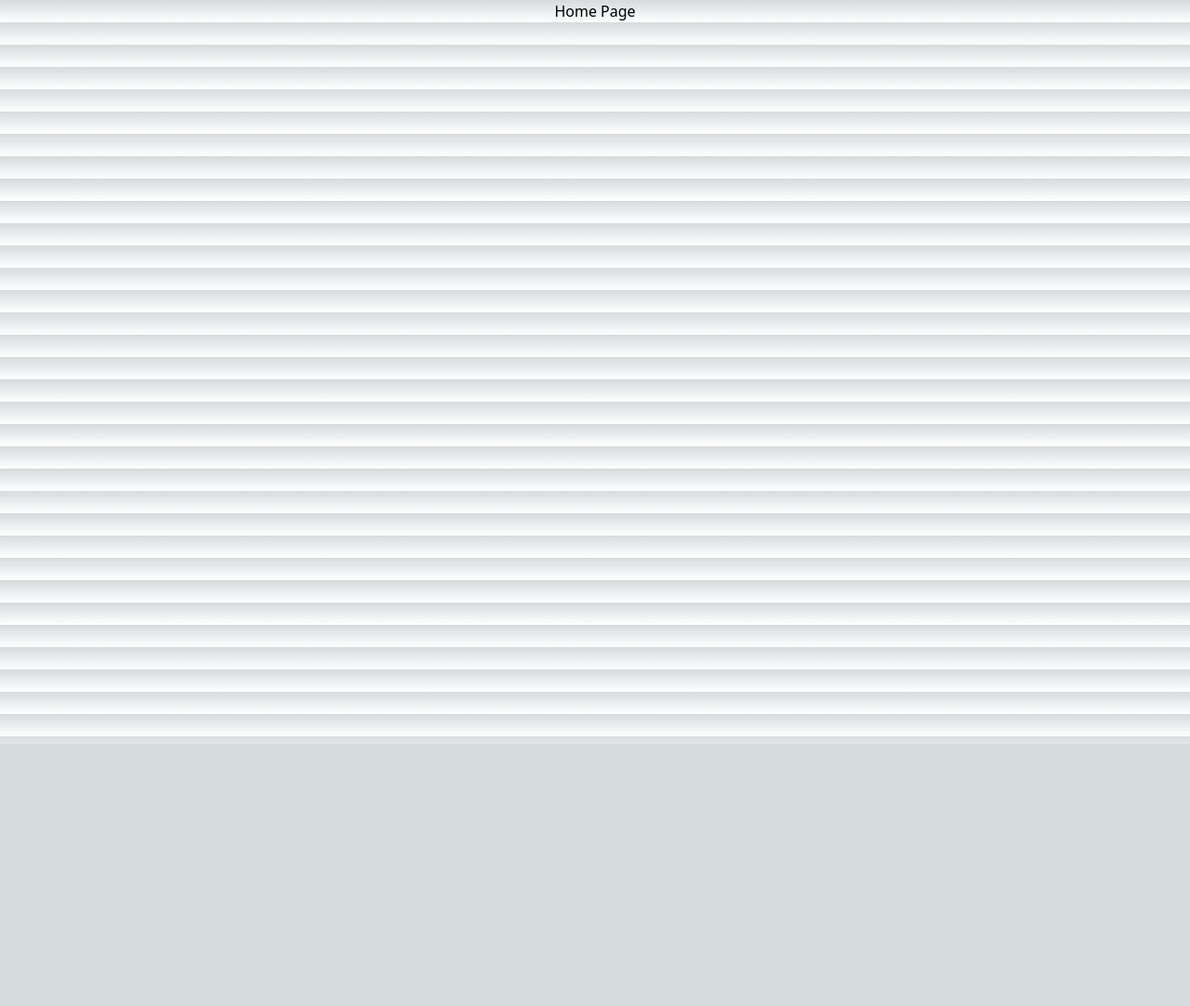
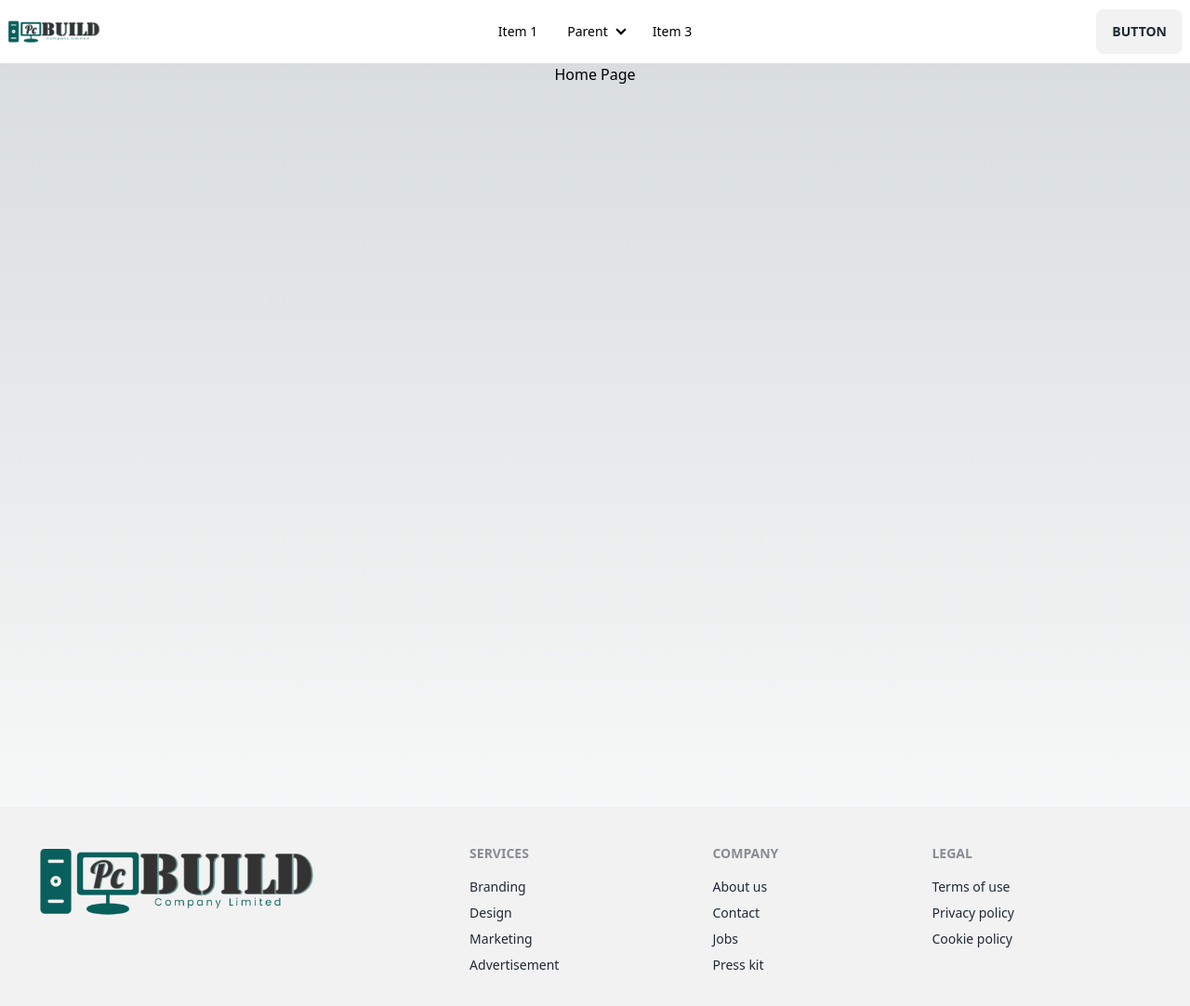
Before and after one commit to shahidmonowarr/nextjs-pc-builder-app, a Next.js app: page / in a window 1280 px wide. Shown: the top 1082 px of the page at 93% size. Before the commit the page ends 800 px from the top, so only its background shows below. Built offline with nearby package versions, Linux system fonts and the light colour scheme.

Commit message:
RootLayout and navbar, footer

```diff
--- /dev/null
+++ b/src/components/Layouts/RootLayout.js
@@ -0,0 +1,14 @@
+import Footer from "../shared/Footer";
+import Navbar from "../shared/Navbar";
+
+const RootLayout = ({ children }) => {
+  return (
+    <div className="w-full">
+      <Navbar />
+      <div className="h-screen">{children}</div>
+      <Footer />
+    </div>
+  );
+};
+
+export default RootLayout;
--- /dev/null
+++ b/src/components/shared/Footer.js
@@ -0,0 +1,37 @@
+import Image from "next/image";
+import Link from "next/link";
+import logo from "../../assets/images/logo.png";
+
+const Footer = () => {
+  return (
+    <footer className="footer p-10 bg-base-200 text-base-content">
+      <div>
+        <Link href="/">
+          <Image src={logo} width={300} height={200} />
+        </Link>
+      </div>
+      <div>
+        <span className="footer-title">Services</span>
+        <a className="link link-hover">Branding</a>
+        <a className="link link-hover">Design</a>
+        <a className="link link-hover">Marketing</a>
+        <a className="link link-hover">Advertisement</a>
+      </div>
+      <div>
+        <span className="footer-title">Company</span>
+        <a className="link link-hover">About us</a>
+        <a className="link link-hover">Contact</a>
+        <a className="link link-hover">Jobs</a>
+        <a className="link link-hover">Press kit</a>
+      </div>
+      <div>
+        <span className="footer-title">Legal</span>
+        <a className="link link-hover">Terms of use</a>
+        <a className="link link-hover">Privacy policy</a>
+        <a className="link link-hover">Cookie policy</a>
+      </div>
+    </footer>
+  );
+};
+
+export default Footer;
--- /dev/null
+++ b/src/components/shared/Navbar.js
@@ -0,0 +1,84 @@
+import Image from "next/image";
+import Link from "next/link";
+import logo from "../../assets/images/logo.png";
+
+const Navbar = () => {
+  return (
+    <div className="navbar bg-base-100">
+      <div className="navbar-start">
+        <div className="dropdown">
+          <label tabIndex={0} className="btn btn-ghost lg:hidden">
+            <svg
+              xmlns="http://www.w3.org/2000/svg"
+              className="h-5 w-5"
+              fill="none"
+              viewBox="0 0 24 24"
+              stroke="currentColor"
+            >
+              <path
+                strokeLinecap="round"
+                strokeLinejoin="round"
+                strokeWidth="2"
+                d="M4 6h16M4 12h8m-8 6h16"
+              />
+            </svg>
+          </label>
+          <ul
+            tabIndex={0}
+            className="menu menu-sm dropdown-content mt-3 z-[1] p-2 shadow bg-base-100 rounded-box w-52"
+          >
+            <li>
+              <a>Item 1</a>
+            </li>
+            <li>
+              <a>Parent</a>
+              <ul className="p-2">
+                <li>
+                  <a>Submenu 1</a>
+                </li>
+                <li>
+                  <a>Submenu 2</a>
+                </li>
+              </ul>
+            </li>
+            <li>
+              <a>Item 3</a>
+            </li>
+          </ul>
+        </div>
+        {/* <a className="btn btn-ghost normal-case text-xl">daisyUI</a> */}
+        <Link href="/">
+          <Image src={logo} width={100} height={60} />
+        </Link>
+      </div>
+      <div className="navbar-center hidden lg:flex">
+        <ul className="menu menu-horizontal px-1">
+          <li>
+            <a>Item 1</a>
+          </li>
+          <li tabIndex={0}>
+            <details>
+              <summary>Parent</summary>
+              <ul className="p-2">
+                <li>
+                  <a>Submenu 1</a>
+                </li>
+                <li>
+                  <a>Submenu 2</a>
+                </li>
+              </ul>
+            </details>
+          </li>
+          <li>
+            <a>Item 3</a>
+          </li>
+        </ul>
+      </div>
+      <div className="navbar-end">
+        <a className="btn">Button</a>
+      </div>
+    </div>
+  );
+};
+
+export default Navbar;
--- a/src/pages/_app.js
+++ b/src/pages/_app.js
@@ -1,5 +1,7 @@
-import '@/styles/globals.css'
+import "@/styles/globals.css";
 
 export default function App({ Component, pageProps }) {
-  return <Component {...pageProps} />
+  const getLayout = Component.getLayout || ((page) => page);
+
+  return getLayout(<Component {...pageProps} />);
 }
--- a/src/pages/index.js
+++ b/src/pages/index.js
@@ -1,3 +1,5 @@
+import RootLayout from "@/components/Layouts/RootLayout";
+
 const HomePage = () => {
   return (
     <div>
@@ -7,3 +9,7 @@
 };
 
 export default HomePage;
+
+HomePage.getLayout = function getLayout(page) {
+  return <RootLayout>{page}</RootLayout>;
+};
--- a/tailwind.config.js
+++ b/tailwind.config.js
@@ -1,18 +1,18 @@
 /** @type {import('tailwindcss').Config} */
 module.exports = {
   content: [
-    './src/pages/**/*.{js,ts,jsx,tsx,mdx}',
-    './src/components/**/*.{js,ts,jsx,tsx,mdx}',
-    './src/app/**/*.{js,ts,jsx,tsx,mdx}',
+    "./src/pages/**/*.{js,ts,jsx,tsx,mdx}",
+    "./src/components/**/*.{js,ts,jsx,tsx,mdx}",
+    "./src/app/**/*.{js,ts,jsx,tsx,mdx}",
   ],
   theme: {
     extend: {
       backgroundImage: {
-        'gradient-radial': 'radial-gradient(var(--tw-gradient-stops))',
-        'gradient-conic':
-          'conic-gradient(from 180deg at 50% 50%, var(--tw-gradient-stops))',
+        "gradient-radial": "radial-gradient(var(--tw-gradient-stops))",
+        "gradient-conic":
+          "conic-gradient(from 180deg at 50% 50%, var(--tw-gradient-stops))",
       },
     },
   },
-  plugins: [],
-}
+  plugins: [require("daisyui")],
+};
```
Also changed, not shown: src/assets/images/logo.png (added).
